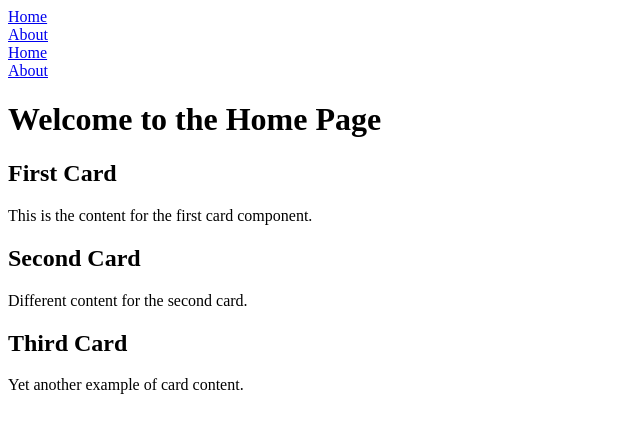
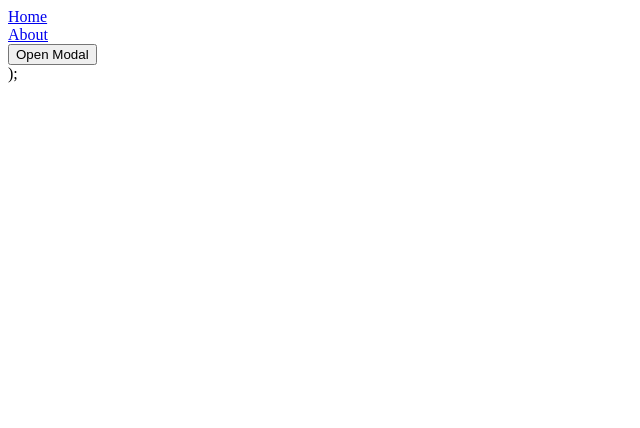
Before and after one commit to rinamoh/alx-project-0x02-setup, a Next.js app in the folder alx-project-0x02/: page /home in a window 1280 px wide. Shown: the top 428 px of the page, without its empty margins (0-640 px from the left). Built offline with nearby package versions, Linux system fonts and the light colour scheme.

Commit message:
Finihsh week five task four

```diff
--- /dev/null
+++ b/alx-project-0x02/components/common/PostModal.tsx
@@ -0,0 +1,29 @@
+import { useState } from 'react';
+
+export const PostModal = ({ onSubmit }: { onSubmit: (title: string, content: string) => void }) => {
+  const [title, setTitle] = useState('');
+  const [content, setContent] = useState('');
+
+  const handleSubmit = (e: React.FormEvent) => {
+    e.preventDefault();
+    onSubmit(title, content);
+  };
+
+  return (
+    <div>
+      <form onSubmit={handleSubmit}>
+        <input
+          value={title}
+          onChange={(e) => setTitle(e.target.value)}
+          placeholder="Title"
+        />
+        <textarea
+          value={content}
+          onChange={(e) => setContent(e.target.value)}
+          placeholder="Content"
+        />
+        <button type="submit">Submit</button>
+      </form>
+    </div>
+  );
+};
--- a/alx-project-0x02/pages/home.tsx
+++ b/alx-project-0x02/pages/home.tsx
@@ -1,28 +1,38 @@
 import Header from "@/components/layout/Header"
 import Card from "@/components/common/Card";
+import { useState } from 'react';
+import { PostModal } from '../components/common/PostModal';
+
+
+
 export default function HomePage() {
+  const [isModalOpen, setIsModalOpen] = useState(false); // Modal open state
+  const [posts, setPosts] = useState<{title: string, content: string}[]>([]); // Posts array
   return (
     <div>
       <Header />
-       <div>
-      <Header />
-      <h1 className="text-2xl font-bold mb-4">Welcome to the Home Page</h1>
+     <div>
+      <button onClick={() => setIsModalOpen(true)}>Open Modal</button> {/* Button to open modal */}
 
-      <Card
-        title="First Card"
-        content="This is the content for the first card component."
-      />
+      {isModalOpen && (
+        <PostModal
+          onSubmit={(title, content) => {
+            setPosts([...posts, {title, content}]); // Add new post to array
+            setIsModalOpen(false); // Close modal
+          }}
+        />
+      )}
 
-      <Card
-        title="Second Card"
-        content="Different content for the second card."
-      />
-
-      <Card
-        title="Third Card"
-        content="Yet another example of card content."
-      />
+      <div>
+        {posts.map((post, index) => ( // Display all posts
+          <div key={index}>
+            <h3>{post.title}</h3>
+            <p>{post.content}</p>
+          </div>
+        ))}
+      </div>
     </div>
+  );
     </div>
   );
 }
```
